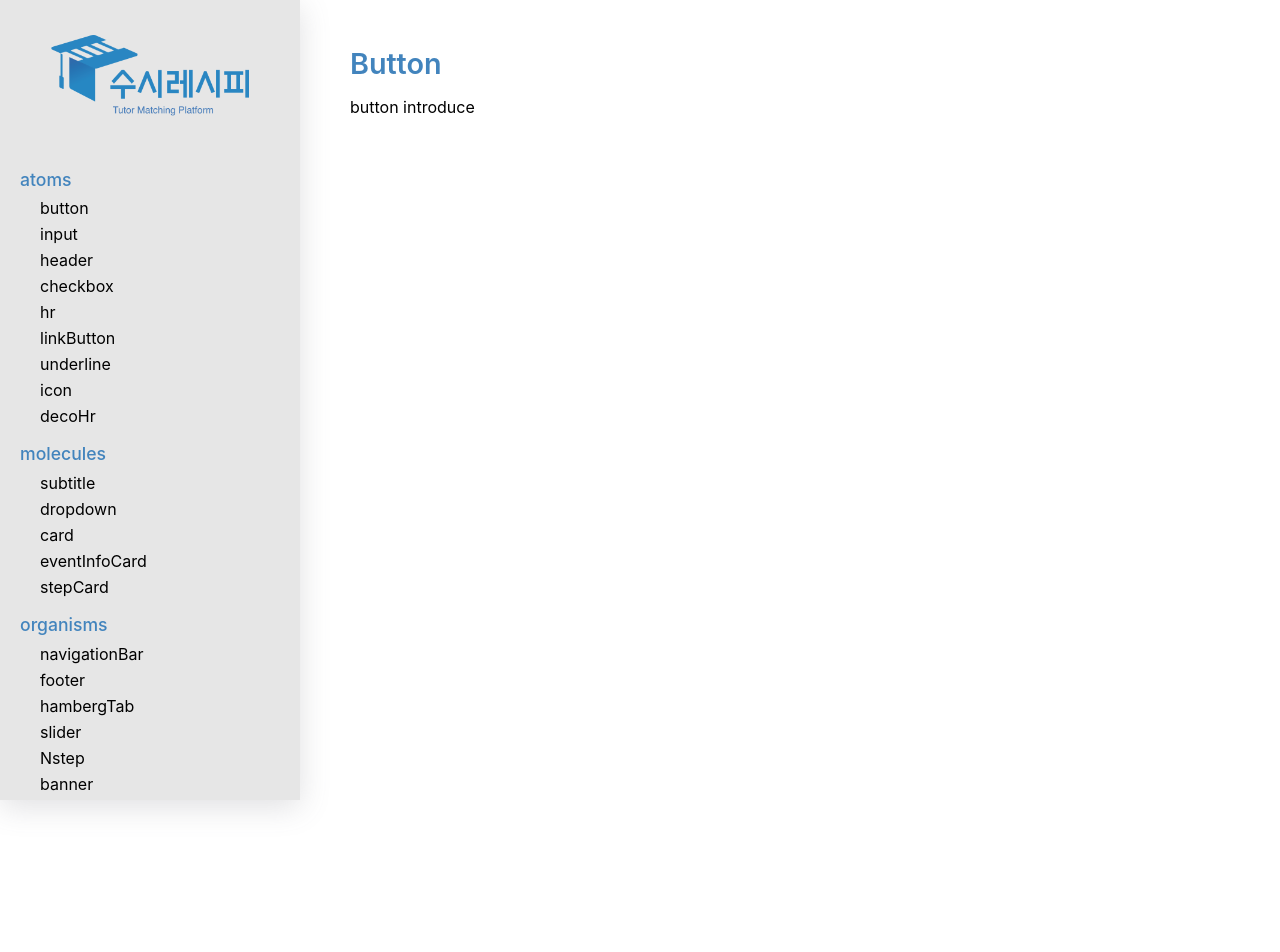
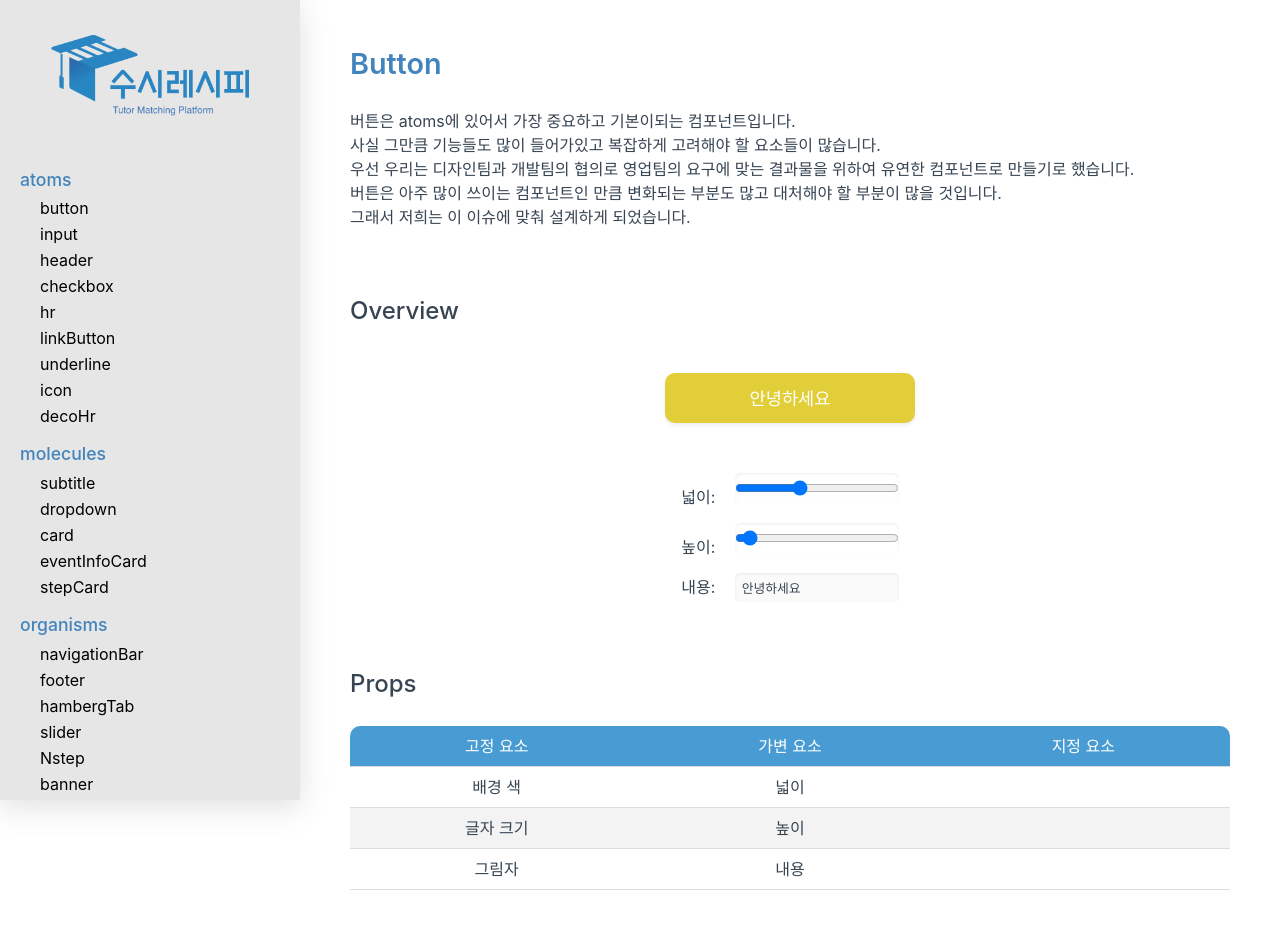
Before and after one commit to susirecipe/susirecipe-design-system, a React (Create React App) app: page /susirecipe-design-system/atoms/button in a window 1280 px wide. Shown: the top 952 px of the page. Before the commit the page ends 800 px from the top, so only its background shows below. Built offline with nearby package versions, Linux system fonts and the light colour scheme.

Commit message:
feat: button atom 생성 및 button 페이지 완성

```diff
--- a/src/components/another/ButtonIntro/ButtonIntro.styled.ts
+++ /dev/null
@@ -1,5 +0,0 @@
-import styled from 'styled-components';
-
-export const ButtonIntroContainer = styled.div`
-
-`;
--- a/src/components/another/ButtonIntro/ButtonIntro.tsx
+++ /dev/null
@@ -1,7 +0,0 @@
-import React from 'react';
-
-const ButtonIntro: React.FC = () => {
-  return <div>button introduce</div>;
-};
-
-export default ButtonIntro;
--- /dev/null
+++ b/src/components/another/Intro/ButtonIntro.tsx
@@ -0,0 +1,178 @@
+import React, { useState } from 'react';
+import {
+  IntroContainer,
+  IntroSmallHeader,
+  IntroParagraph,
+  ComponentWrapper,
+  ControlBox,
+  PropsTable,
+  MarginBox,
+  CodeBox,
+  ListBox,
+} from './global-intro.styled';
+import Button from 'components/atoms/Button/Button';
+
+const ButtonIntro: React.FC = () => {
+  const [inputs, setInputs] = useState({
+    width: '250',
+    height: '50',
+    content: '안녕하세요',
+  });
+
+  const handleInput = (event: React.ChangeEvent<HTMLInputElement>) => {
+    const { value, name } = event.target;
+    switch (name) {
+      case 'width':
+        setInputs({ ...inputs, width: value });
+        return;
+      case 'height':
+        setInputs({ ...inputs, height: value });
+        return;
+      case 'content':
+        setInputs({ ...inputs, content: value });
+        return;
+      default:
+        return;
+    }
+  };
+
+  const onButtonClick = () => {
+    alert('버튼을 클릭하셨습니다');
+  };
+
+  return (
+    <IntroContainer>
+      <IntroParagraph>
+        버튼은 atoms에 있어서 가장 중요하고 기본이되는 컴포넌트입니다. <br />
+        사실 그만큼 기능들도 많이 들어가있고 복잡하게 고려해야 할 요소들이 많습니다. <br />
+        우선 우리는 디자인팀과 개발팀의 협의로 영업팀의 요구에 맞는 결과물을 위하여 유연한 컴포넌트로 만들기로 했습니다.{' '}
+        <br />
+        버튼은 아주 많이 쓰이는 컴포넌트인 만큼 변화되는 부분도 많고 대처해야 할 부분이 많을 것입니다. <br />
+        그래서 저희는 이 이슈에 맞춰 설계하게 되었습니다. <br />
+      </IntroParagraph>
+
+      <IntroSmallHeader>Overview</IntroSmallHeader>
+      <ComponentWrapper>
+        <Button width={`${inputs.width}px`} height={`${inputs.height}px`} onClick={onButtonClick}>
+          {inputs.content}
+        </Button>
+      </ComponentWrapper>
+      <ControlBox>
+        <div>
+          넓이:{' '}
+          <input
+            type="range"
+            name="width"
+            placeholder="ex) 150px"
+            value={inputs.width}
+            min="100"
+            max="500"
+            step="10"
+            onChange={handleInput}
+          />
+        </div>
+        <div>
+          높이:{' '}
+          <input
+            type="range"
+            name="height"
+            placeholder="ex) 50px"
+            value={inputs.height}
+            min="50"
+            max="150"
+            step="5"
+            onChange={handleInput}
+          />
+        </div>
+        <div>
+          내용:{' '}
+          <input
+            type="text"
+            name="content"
+            placeholder="내용을 써주세요"
+            value={inputs.content}
+            onChange={handleInput}
+          />
+        </div>
+      </ControlBox>
+
+      <IntroSmallHeader>Props</IntroSmallHeader>
+      <PropsTable>
+        <thead>
+          <tr>
+            <th>고정 요소</th>
+            <th>가변 요소</th>
+            <th>지정 요소</th>
+          </tr>
+        </thead>
+        <tbody>
+          <tr>
+            <td>배경 색</td>
+            <td>넓이</td>
+            <td></td>
+          </tr>
+          <tr>
+            <td>글자 크기</td>
+            <td>높이</td>
+            <td></td>
+          </tr>
+          <tr>
+            <td>그림자</td>
+            <td>내용</td>
+            <td></td>
+          </tr>
+        </tbody>
+      </PropsTable>
+
+      <IntroSmallHeader>Types</IntroSmallHeader>
+      <ComponentWrapper>
+        <Button width="200px" height="60px">
+          기본 버튼
+        </Button>
+        <div style={{ marginLeft: 20 }}></div>
+        <Button width="200px" height="60px" disabled>
+          막힌 버튼
+        </Button>
+        <div style={{ marginLeft: 20 }}></div>
+        <Button width="200px" height="60px" loading>
+          로딩 버튼
+        </Button>
+        <div style={{ marginLeft: 20 }}></div>
+        <Button width="200px" height="60px" disabled loading>
+          막힌 로딩 버튼
+        </Button>
+      </ComponentWrapper>
+      <MarginBox margin={80} />
+
+      <IntroSmallHeader>Waning</IntroSmallHeader>
+      <IntroParagraph>
+        주의할 점은 디자인의 통일성을 위해 배경색은 <b>옐로우계열의 컬러로 통일</b>하였다는 것과 폰트와 색깔또한
+        통일하였다는 것입니다.
+        <br />
+        또한 다양한 기획의견을 반영하여 넓이와 높이를 가변요소로 두어 <b>여러 크기의 버튼을 제작</b>할 수 있다는 것을
+        염두하여야 합니다.
+      </IntroParagraph>
+
+      <IntroSmallHeader>
+        Refference<small>(for Develop)</small>
+      </IntroSmallHeader>
+      <IntroParagraph>
+        <CodeBox>
+          <code>
+            &lt;Button width=&#123;"150px"&#125; height=&#123;"70px"&#125; disabled loading
+            onClick=&#123;clickMethod&#125;&gt;&lt;/Button&gt;
+          </code>
+        </CodeBox>
+        <ListBox>
+          <li>width: string (버튼의 넓이 '%, px 등등 여러단위 가능')</li>
+          <li>height: string (버튼의 높이 '%, px 등등 여러단위 가능')</li>
+          <li>disabled?: boolean - (disable버튼 활성화)</li>
+          <li>loading?: boolean - (loading버튼 활성화)</li>
+          <li>onClick?: (event?: React.MouseEvent&lt;HTMLElement&gt;) =&gt; void - (onClick 함수)</li>
+        </ListBox>
+      </IntroParagraph>
+    </IntroContainer>
+  );
+};
+
+export default ButtonIntro;
--- /dev/null
+++ b/src/components/another/Intro/global-intro.styled.ts
@@ -0,0 +1,111 @@
+import styled from 'styled-components';
+
+export const IntroContainer = styled.article`
+  margin: 30px 0;
+  text-align: left;
+`;
+
+export const IntroSmallHeader = styled.h2`
+  margin-bottom: 30px;
+  font-weight: 500;
+  font-size: 1.5rem;
+  color: #374553;
+`;
+
+export const IntroParagraph = styled.p`
+  margin-bottom: 70px;
+  line-height: 1.5;
+  color: #374553;
+`;
+
+export const ComponentWrapper = styled.div`
+  padding: 20px;
+  display: flex;
+  justify-content: center;
+  align-items: center;
+`;
+
+export const ControlBox = styled.div`
+  margin-bottom: 40px;
+  padding: 20px;
+  display: flex;
+  flex-direction: column;
+  justify-content: center;
+  align-items: center;
+  color: #374553;
+
+  input {
+    width: 150px;
+    margin: 10px 0;
+    margin-left: 15px;
+    padding: 7px;
+    border: none;
+    border-radius: 5px;
+    box-shadow: inset 0px 1px 3px 0px rgba(0, 0, 0, 0.08);
+    background-color: #fafafa;
+    font-size: 0.8rem;
+    color: #374553;
+  }
+
+  input:focus {
+    outline: none;
+    background-color: #f6f6f6;
+  }
+`;
+
+export const PropsTable = styled.table`
+  width: 100%;
+  margin: 20px 0;
+  margin-bottom: 100px;
+  text-align: center;
+  /* box-shadow: 0 0 20px rgba(0, 0, 0, 0.15); */
+
+  td,
+  th {
+    padding: 12px 15px;
+    color: #374553;
+  }
+
+  th {
+    background-color: #499cd3;
+    color: #fff;
+  }
+
+  th:first-child {
+    border-radius: 10px 0 0 0;
+  }
+
+  th:last-child {
+    border-radius: 0 10px 0 0;
+  }
+
+  tr {
+    border-bottom: 1px solid #ddd;
+  }
+
+  tr:nth-child(even) {
+    background-color: #f3f3f3;
+  }
+`;
+
+export const MarginBox = styled.div<{ margin: number }>`
+  margin-bottom: ${props => `${props.margin}px`};
+`;
+
+export const CodeBox = styled.div`
+  margin: 20px 0;
+  padding: 15px;
+  border-radius: 15px;
+  background-color: #f6f6f6;
+`;
+
+export const ListBox = styled.ul`
+  width: 100%;
+  margin: 20px 0;
+  padding-left: 20px;
+  list-style-type: disc;
+
+  li {
+    padding: 7px 0;
+  }
+`;
--- /dev/null
+++ b/src/components/atoms/Button/Button.styled.ts
@@ -0,0 +1,55 @@
+import styled, { css } from 'styled-components';
+
+export const ButtonDefault = styled.button<{ width: string; height: string; disabled?: boolean; loading?: boolean }>`
+  width: ${props => props.width};
+  height: ${props => props.height};
+  border: none;
+  border-radius: 10px;
+  background-color: #e2ce38;
+  box-shadow: 0 2px 4px 0 #eaeaea;
+  font-size: 1.1rem;
+  color: #fff;
+  cursor: pointer;
+  transition: transform 0.2s ease;
+
+  ${props =>
+    props.disabled &&
+    css`
+      opacity: 0.6;
+      cursor: not-allowed;
+    `}
+
+  ${props =>
+    props.loading &&
+    css`
+      cursor: not-allowed;
+    `}
+
+  &:hover {
+    transform: translateZ(0) scale(0.97);
+  }
+
+  svg {
+    font-size: 1.7rem;
+
+    -webkit-animation: spin 3s linear infinite;
+    -moz-animation: spin 3s linear infinite;
+    animation: spin 3s linear infinite;
+    @-moz-keyframes spin {
+      100% {
+        -moz-transform: rotate(360deg);
+      }
+    }
+    @-webkit-keyframes spin {
+      100% {
+        -webkit-transform: rotate(360deg);
+      }
+    }
+    @keyframes spin {
+      100% {
+        -webkit-transform: rotate(360deg);
+        transform: rotate(360deg);
+      }
+    }
+  }
+`;
--- /dev/null
+++ b/src/components/atoms/Button/Button.tsx
@@ -0,0 +1,21 @@
+import React from 'react';
+import { BiLoaderCircle } from 'react-icons/bi';
+import { ButtonDefault } from './Button.styled';
+
+interface props {
+  width: string;
+  height: string;
+  disabled?: boolean;
+  loading?: boolean;
+  onClick?: (event?: React.MouseEvent<HTMLElement>) => void;
+}
+
+const Button: React.FC<props> = ({ children, width, height, disabled, loading, onClick }) => {
+  return (
+    <ButtonDefault width={width} height={height} disabled={disabled} loading={loading} onClick={onClick}>
+      {loading ? <BiLoaderCircle /> : children}
+    </ButtonDefault>
+  );
+};
+
+export default Button;
--- a/src/index.css
+++ b/src/index.css
@@ -58,6 +58,20 @@ body {
   -moz-osx-font-smoothing: grayscale;
 }
 
+b {
+	font-weight: bold;
+}
+
+small {
+	font-size: 0.7em;
+	opacity: 0.6;
+}
+
+code {
+	font-family: source-code-pro, Menlo, Monaco, Consolas, 'Courier New', monospace;
+	font-size: 0.85rem;
+}
+
 ::selection {
 	background-color: #3c87dd;
 	color: #fff;
--- a/src/pages/Button.tsx
+++ b/src/pages/Button.tsx
@@ -1,6 +1,6 @@
 import React from 'react';
 import ComponentTemplate from 'templates/ComponentTemplate';
-import ButtonIntro from 'components/another/ButtonIntro/ButtonIntro';
+import ButtonIntro from 'components/another/Intro/ButtonIntro';
 
 const Button: React.FC = () => {
   return <ComponentTemplate header="Button" content={<ButtonIntro />} />;
```
